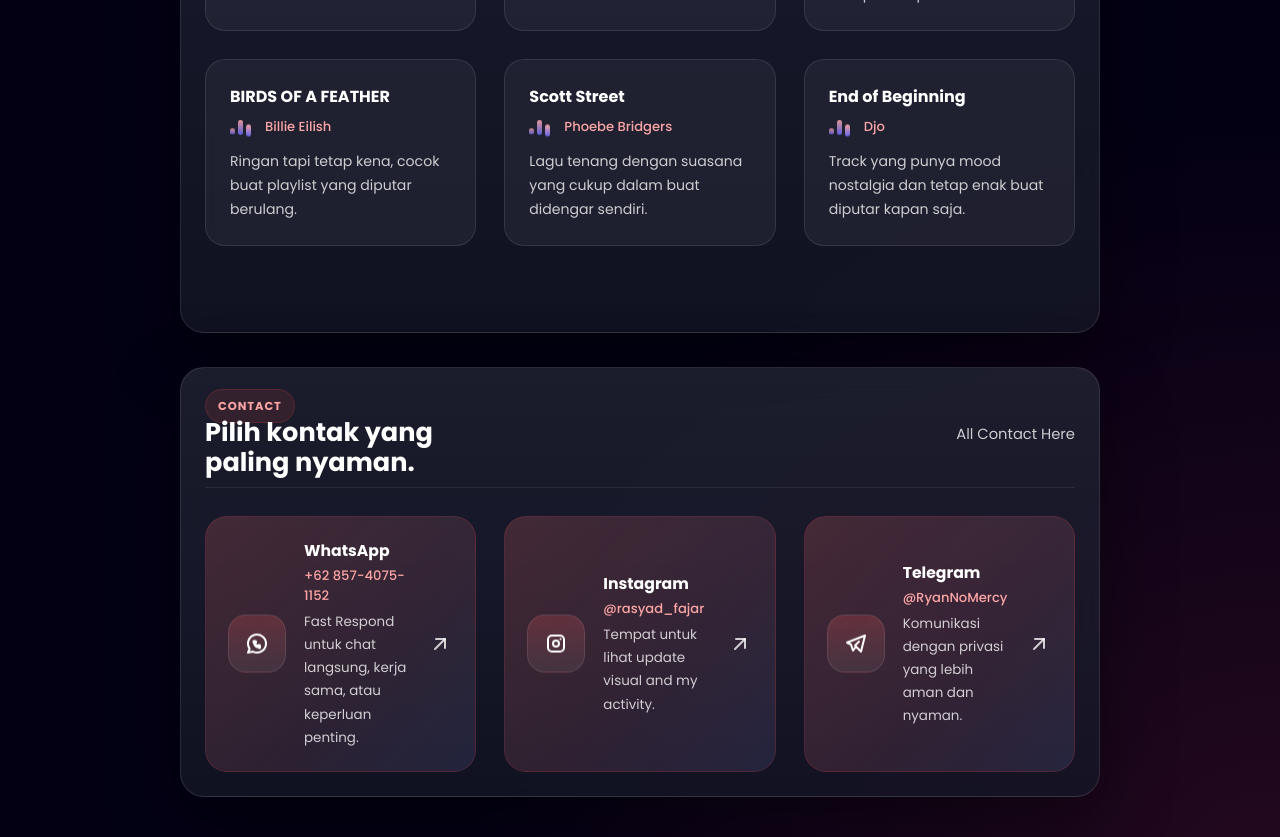
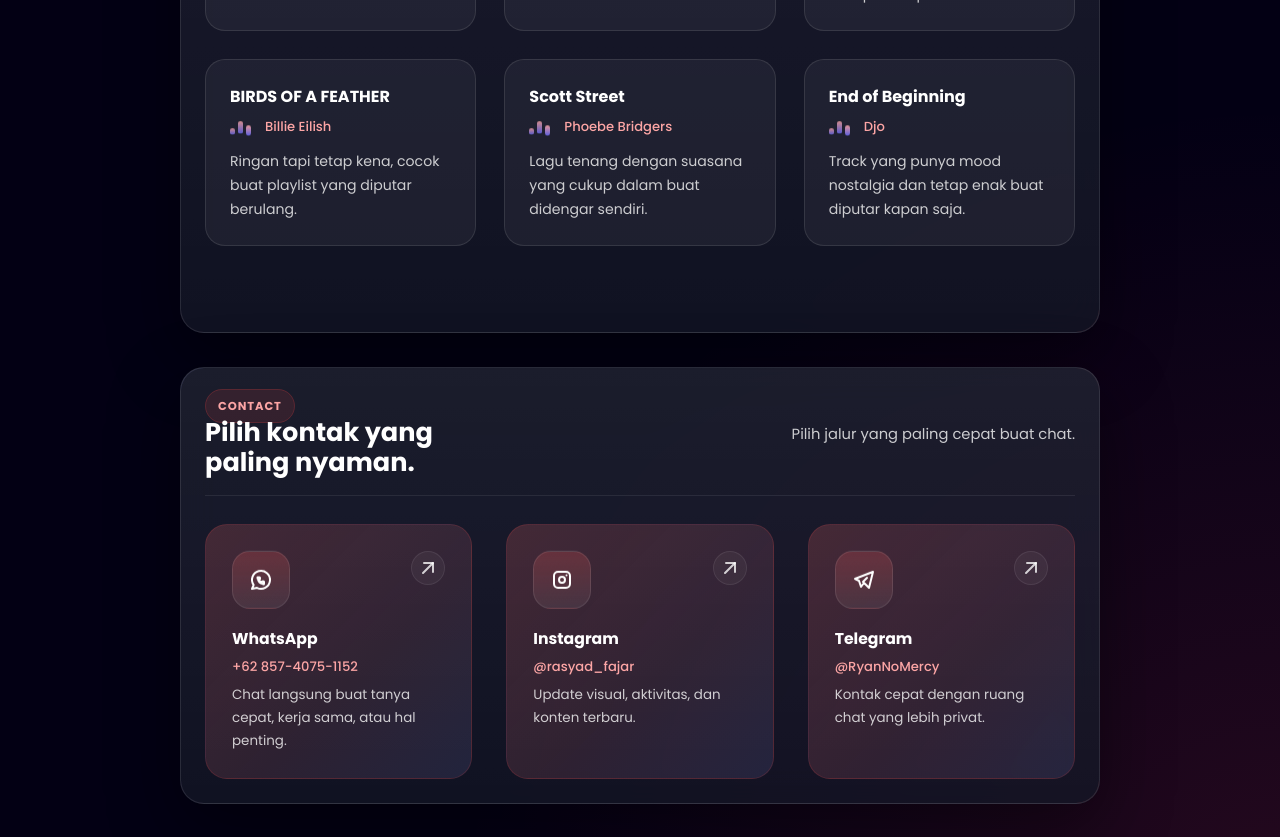
Before and after one commit to Rasyad123/profilenextjs, a Next.js app: page / in a window 1280 px wide. Shown: the part 1960-2797 px from the top of the page. Built offline with nearby package versions, Linux system fonts and the light colour scheme.

Commit message:
merapikan section layout

```diff
--- a/app/globals.css
+++ b/app/globals.css
@@ -900,8 +900,8 @@
 
 .contact-panel .section-head-wide {
   align-items: center;
-  gap: clamp(24px, 4vw, 56px);
-  padding-bottom: 10px;
+  gap: clamp(28px, 4vw, 58px);
+  padding-bottom: 18px;
   border-bottom: 1px solid rgba(255, 255, 255, 0.08);
 }
 
@@ -986,6 +986,11 @@
   color: #fca5a5;
   font-size: 0.82rem;
   font-weight: 500;
+}
+
+.contact-handle {
+  line-height: 1.45;
+  overflow-wrap: anywhere;
 }
 
 .playlist-meta {
@@ -1129,18 +1134,21 @@
 }
 
 .contact-grid {
-  grid-template-columns: repeat(auto-fit, minmax(240px, 1fr));
+  grid-template-columns: repeat(3, minmax(0, 1fr));
+  align-items: stretch;
+  gap: clamp(24px, 2.8vw, 34px);
 }
 
 .contact-card {
   position: relative;
   overflow: hidden;
-  min-height: 132px;
-  display: grid;
-  grid-template-columns: 58px minmax(0, 1fr) 26px;
-  align-items: center;
+  min-height: 218px;
+  display: flex;
+  flex-direction: column;
+  align-items: flex-start;
+  justify-content: flex-start;
   gap: 18px;
-  padding: 22px;
+  padding: 26px;
   border-radius: 22px;
   text-decoration: none;
   background:
@@ -1175,6 +1183,7 @@
 .contact-icon {
   width: 58px;
   height: 58px;
+  flex: 0 0 auto;
   display: inline-flex;
   align-items: center;
   justify-content: center;
@@ -1187,10 +1196,13 @@
 }
 
 .contact-copy {
+  position: relative;
+  z-index: 1;
+  width: 100%;
   min-width: 0;
   display: flex;
   flex-direction: column;
-  gap: 4px;
+  gap: 7px;
 }
 
 .contact-title {
@@ -1200,13 +1212,30 @@
 
 .contact-description {
   font-size: 0.84rem;
+  max-width: 24ch;
 }
 
 .contact-arrow {
+  position: absolute;
+  top: 26px;
+  right: 26px;
+  z-index: 1;
+  width: 34px;
+  height: 34px;
   display: inline-flex;
   align-items: center;
   justify-content: center;
   color: var(--text-secondary);
+  border-radius: 999px;
+  background: rgba(255, 255, 255, 0.045);
+  border: 1px solid rgba(255, 255, 255, 0.08);
+  transition: transform 0.22s ease, color 0.22s ease, border-color 0.22s ease;
+}
+
+.contact-card:hover .contact-arrow {
+  color: var(--text-primary);
+  border-color: rgba(255, 255, 255, 0.16);
+  transform: translate(2px, -2px);
 }
 
 .reveal-up {
@@ -1726,14 +1755,21 @@
   }
 
   .contact-card {
-    grid-template-columns: 52px minmax(0, 1fr) 22px;
-    min-height: 120px;
+    min-height: 168px;
+    gap: 14px;
   }
 
   .contact-icon {
     width: 52px;
     height: 52px;
     border-radius: 16px;
+  }
+
+  .contact-arrow {
+    top: 18px;
+    right: 18px;
+    width: 32px;
+    height: 32px;
   }
 }
 
@@ -1916,10 +1952,9 @@
   }
 
   .contact-card {
-    min-height: 124px;
-    grid-template-columns: 48px minmax(0, 1fr);
-    gap: 12px;
-    padding: 16px;
+    min-height: 188px;
+    gap: 14px;
+    padding: 18px;
   }
 
   .contact-icon {
@@ -1929,6 +1964,9 @@
   }
 
   .contact-arrow {
-    display: none;
-  }
-}
+    top: 18px;
+    right: 18px;
+    width: 32px;
+    height: 32px;
+  }
+}
--- a/app/page.js
+++ b/app/page.js
@@ -90,21 +90,21 @@
     href: "https://wa.me/6285740751152",
     label: "WhatsApp",
     handle: "+62 857-4075-1152",
-    description: "Fast Respond untuk chat langsung, kerja sama, atau keperluan penting.",
+    description: "Chat langsung buat tanya cepat, kerja sama, atau hal penting.",
     icon: <WhatsAppIcon />
   },
   {
     href: "https://instagram.com/rasyad_fajar",
     label: "Instagram",
     handle: "@rasyad_fajar",
-    description: "Tempat untuk lihat update visual and my activity.",
+    description: "Update visual, aktivitas, dan konten terbaru.",
     icon: <InstagramIcon />
   },
   {
     href: "https://t.me/RyanNoMercy",
     label: "Telegram",
     handle: "@RyanNoMercy",
-    description: "Komunikasi dengan privasi yang lebih aman dan nyaman.",
+    description: "Kontak cepat dengan ruang chat yang lebih privat.",
     icon: <TelegramIcon />
   }
 ];
@@ -489,7 +489,7 @@
             </div>
 
             <p className="section-copy">
-              All Contact Here
+              Pilih jalur yang paling cepat buat chat.
             </p>
           </div>
 
```
Also changed, not shown: 17 other files (tests, documents, lock files or other folders).
